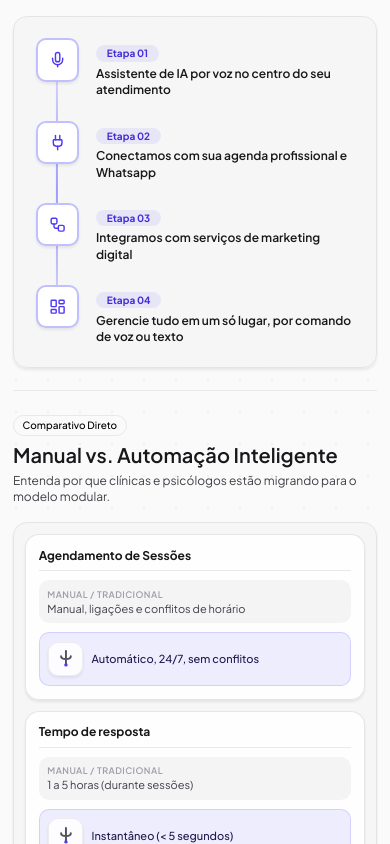
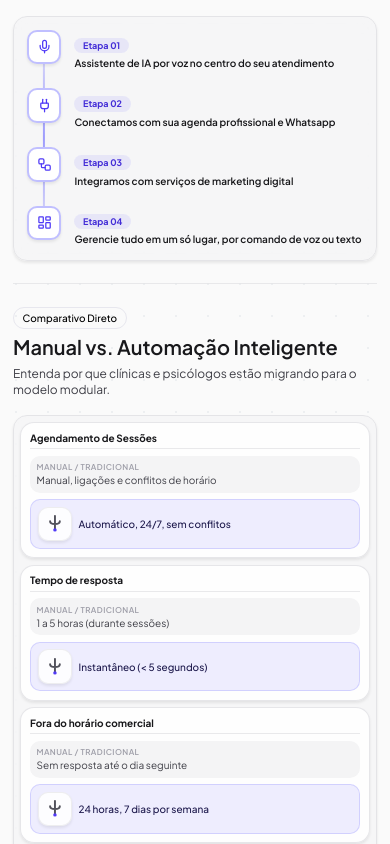
Before and after one commit to felipedutrag/psicomarketing, a Next.js app: page / in a window 390 px wide. Shown: the part 4180-5024 px from the top of the page. Built offline with nearby package versions, Linux system fonts and the light colour scheme; a web font is replaced by a local one.

Commit message:
refactor: adjust responsive spacing and font sizes

```diff
--- a/src/app/page.jsx
+++ b/src/app/page.jsx
@@ -46,12 +46,12 @@ export default function Home() {
               {content.heroDescription}
             </p>
             <div className="flex flex-wrap justify-center gap-2 sm:gap-3 pt-2">
-                          <Button asChild size="default" sm:size="lg" className="bg-indigo-600 hover:bg-indigo-700 text-white shadow-md">
+                          <Button asChild size="default" className="bg-indigo-600 hover:bg-indigo-700 text-white shadow-md sm:size-lg">
                 <Link href="#investimento">
                   {content.primaryCtaLabel} <ArrowRight className="size-3.5 sm:size-4" />
                 </Link>
               </Button>
-              <Button asChild variant="outline" size="default" sm:size="lg">
+              <Button asChild variant="outline" size="default" className="sm:size-lg">
                 <Link href="#live-demo">{content.secondaryCtaLabel}</Link>
               </Button>
             </div>
--- a/src/components/comparison-table.jsx
+++ b/src/components/comparison-table.jsx
@@ -41,21 +41,21 @@ export function ComparisonTable() {
   return (
     <div className="overflow-hidden rounded-xl border border-zinc-200 bg-zinc-100/70 shadow-xs backdrop-blur dark:border-zinc-800 dark:bg-zinc-900/50">
       {/* Mobile Stacked Card View */}
-      <div className="block md:hidden p-2.5 space-y-2.5">
+      <div className="block md:hidden p-1.5 sm:p-2.5 space-y-1.5 sm:space-y-2.5">
         {comparisonItems.map((item, idx) => (
           <div
             key={idx}
-            className="rounded-xl border border-zinc-200/90 bg-white/90 p-3 shadow-xs dark:border-zinc-800/90 dark:bg-zinc-950/80 space-y-2"
+            className="rounded-xl border border-zinc-200/90 bg-white/90 p-2 sm:p-3 shadow-xs dark:border-zinc-800/90 dark:bg-zinc-950/80 space-y-1.5 sm:space-y-2"
           >
-            <span className="text-xs font-bold text-zinc-900 dark:text-zinc-100 block border-b border-zinc-200/80 dark:border-zinc-800/80 pb-1.5">
+            <span className="text-[10px] sm:text-xs font-bold text-zinc-900 dark:text-zinc-100 block border-b border-zinc-200/80 dark:border-zinc-800/80 pb-1 sm:pb-1.5">
               {item.feature}
             </span>
 
             {/* Traditional */}
-            <div className="flex items-start gap-1.5 text-[11px] sm:text-xs text-zinc-700 dark:text-zinc-400 bg-zinc-100 dark:bg-zinc-900/60 p-2 rounded-lg">
-              <X className="size-3.5 shrink-0 text-red-500 mt-0.5 hidden sm:block" />
+            <div className="flex items-start gap-1 sm:gap-1.5 text-[10px] sm:text-[11px] text-zinc-700 dark:text-zinc-400 bg-zinc-100 dark:bg-zinc-900/60 p-1.5 sm:p-2 rounded-lg">
+              <X className="size-3 sm:size-3.5 shrink-0 text-red-500 mt-0.5 hidden sm:block" />
               <div>
-                <span className="text-[9px] font-semibold text-zinc-400 dark:text-zinc-500 uppercase tracking-wider block mb-0.5">
+                <span className="text-[8px] sm:text-[9px] font-semibold text-zinc-400 dark:text-zinc-500 uppercase tracking-wider block mb-0.5">
                   Manual / Tradicional
                 </span>
                 <span>{item.traditional}</span>
@@ -63,9 +63,9 @@ export function ComparisonTable() {
             </div>
 
             {/* AI Psicomarketing */}
-            <div className="flex items-start gap-1.5 text-[11px] sm:text-xs text-indigo-950 dark:text-indigo-200 bg-indigo-500/10 dark:bg-indigo-950/50 p-2 rounded-lg border border-indigo-500/20 font-medium">
-              <Check className="size-3.5 shrink-0 text-indigo-600 dark:text-indigo-400 mt-0.5 hidden sm:block" />
-              <div className="flex items-center gap-2">
+            <div className="flex items-start gap-1 sm:gap-1.5 text-[10px] sm:text-[11px] text-indigo-950 dark:text-indigo-200 bg-indigo-500/10 dark:bg-indigo-950/50 p-1.5 sm:p-2 rounded-lg border border-indigo-500/20 font-medium">
+              <Check className="size-3 sm:size-3.5 shrink-0 text-indigo-600 dark:text-indigo-400 mt-0.5 hidden sm:block" />
+              <div className="flex items-center gap-1.5 sm:gap-2">
                 <MinimalLogo hideText subtle />
                 <span>{item.ai}</span>
               </div>
--- a/src/components/process-timeline.jsx
+++ b/src/components/process-timeline.jsx
@@ -6,28 +6,28 @@ export function ProcessTimeline({ steps }) {
   const stepIcons = [Mic, Plug, Workflow, LayoutDashboard];
 
   return (
-    <div className="rounded-xl border border-zinc-200 bg-zinc-100/70 p-5 sm:p-6 md:p-8 shadow-xs backdrop-blur dark:border-zinc-800 dark:bg-zinc-900/50">
+    <div className="rounded-xl border border-zinc-200 bg-zinc-100/70 p-3 sm:p-5 md:p-6 lg:p-8 shadow-xs backdrop-blur dark:border-zinc-800 dark:bg-zinc-900/50">
       {/* Mobile Vertical View */}
-      <div className="relative flex md:hidden flex-col gap-5">
+      <div className="relative flex md:hidden flex-col gap-4 sm:gap-5">
         {/* Connecting Vertical Line */}
-        <div className="absolute top-6 bottom-6 left-5 w-0.5 -translate-x-1/2 bg-gradient-to-b from-indigo-500/20 via-indigo-500/60 to-indigo-500/20" />
+        <div className="absolute top-5 sm:top-6 bottom-5 sm:bottom-6 left-4 sm:left-5 w-0.5 -translate-x-1/2 bg-gradient-to-b from-indigo-500/20 via-indigo-500/60 to-indigo-500/20" />
 
         {steps.map((stepText, idx) => {
           const Icon = stepIcons[idx % stepIcons.length];
           return (
-            <div key={idx} className="relative z-10 flex items-start gap-4 group">
+            <div key={idx} className="relative z-10 flex items-start gap-3 sm:gap-4 group">
               {/* Step Node Circle (Left) */}
-              <div className="flex size-10 shrink-0 items-center justify-center rounded-lg border-2 border-indigo-500/40 bg-white shadow-xs transition-all duration-300 group-hover:scale-110 group-hover:border-indigo-600 group-hover:bg-indigo-600 group-hover:shadow-md group-hover:shadow-indigo-500/30 dark:bg-zinc-950 dark:border-indigo-500/40">
-                <Icon className="size-4 text-indigo-600 transition-colors group-hover:text-white dark:text-indigo-400 dark:group-hover:text-white" />
+              <div className="flex size-8 sm:size-10 shrink-0 items-center justify-center rounded-lg border-2 border-indigo-500/40 bg-white shadow-xs transition-all duration-300 group-hover:scale-110 group-hover:border-indigo-600 group-hover:bg-indigo-600 group-hover:shadow-md group-hover:shadow-indigo-500/30 dark:bg-zinc-950 dark:border-indigo-500/40">
+                <Icon className="size-3.5 sm:size-4 text-indigo-600 transition-colors group-hover:text-white dark:text-indigo-400 dark:group-hover:text-white" />
               </div>
 
               {/* Step Content (Right of Icon) */}
               <div className="space-y-1 pt-0.5">
-                <span className="inline-block rounded-full bg-indigo-500/10 px-2.5 py-0.5 text-[10px] font-bold text-indigo-700 dark:bg-indigo-950/50 dark:text-indigo-300">
+                <span className="inline-block rounded-full bg-indigo-500/10 px-2 sm:px-2.5 py-0.5 text-[9px] sm:text-[10px] font-bold text-indigo-700 dark:bg-indigo-950/50 dark:text-indigo-300">
                   Etapa 0{idx + 1}
                 </span>
 
-                <p className="text-xs font-semibold text-zinc-900 leading-snug dark:text-zinc-200">
+                <p className="text-[10px] sm:text-xs font-semibold text-zinc-900 leading-snug dark:text-zinc-200">
                   {stepText}
                 </p>
               </div>
@@ -37,7 +37,7 @@ export function ProcessTimeline({ steps }) {
       </div>
 
       {/* Desktop Horizontal View */}
-      <div className="relative hidden md:flex flex-row items-stretch justify-between gap-6">
+      <div className="relative hidden md:flex flex-row items-stretch justify-between gap-4 sm:gap-6">
         {/* Connecting Horizontal Line aligned with icon centers */}
         <div className="absolute top-6 left-[10%] right-[10%] h-0.5 -translate-y-1/2 bg-gradient-to-r from-indigo-500/20 via-indigo-500/60 to-indigo-500/20" />
 
@@ -49,17 +49,17 @@ export function ProcessTimeline({ steps }) {
               className="relative z-10 flex flex-1 flex-col items-center text-center group"
             >
               {/* Step Node Circle */}
-              <div className="flex size-12 items-center justify-center rounded-lg border-2 border-indigo-500/40 bg-white shadow-xs transition-all duration-300 group-hover:scale-110 group-hover:border-indigo-600 group-hover:bg-indigo-600 group-hover:shadow-md group-hover:shadow-indigo-500/30 dark:bg-zinc-950 dark:border-indigo-500/40">
-                <Icon className="size-5 text-indigo-600 transition-colors group-hover:text-white dark:text-indigo-400 dark:group-hover:text-white" />
+              <div className="flex size-10 sm:size-12 items-center justify-center rounded-lg border-2 border-indigo-500/40 bg-white shadow-xs transition-all duration-300 group-hover:scale-110 group-hover:border-indigo-600 group-hover:bg-indigo-600 group-hover:shadow-md group-hover:shadow-indigo-500/30 dark:bg-zinc-950 dark:border-indigo-500/40">
+                <Icon className="size-4 sm:size-5 text-indigo-600 transition-colors group-hover:text-white dark:text-indigo-400 dark:group-hover:text-white" />
               </div>
 
               {/* Step Badge */}
-              <span className="mt-3 inline-block rounded-full bg-indigo-500/10 px-2.5 py-0.5 text-[10px] font-bold text-indigo-700 dark:bg-indigo-950/50 dark:text-indigo-300">
+              <span className="mt-2 sm:mt-3 inline-block rounded-full bg-indigo-500/10 px-2 sm:px-2.5 py-0.5 text-[9px] sm:text-[10px] font-bold text-indigo-700 dark:bg-indigo-950/50 dark:text-indigo-300">
                 Etapa 0{idx + 1}
               </span>
 
               {/* Step Content */}
-              <p className="mt-2 text-xs sm:text-sm font-medium text-zinc-700 leading-relaxed dark:text-zinc-300 max-w-[220px]">
+              <p className="mt-1.5 sm:mt-2 text-[10px] sm:text-xs font-medium text-zinc-700 leading-relaxed dark:text-zinc-300 max-w-[180px] sm:max-w-[220px]">
                 {stepText}
               </p>
             </div>
```
